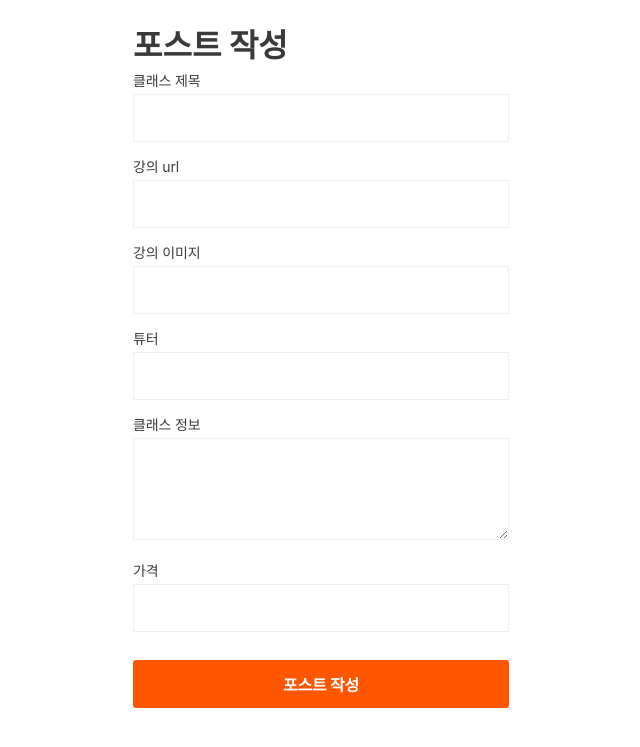
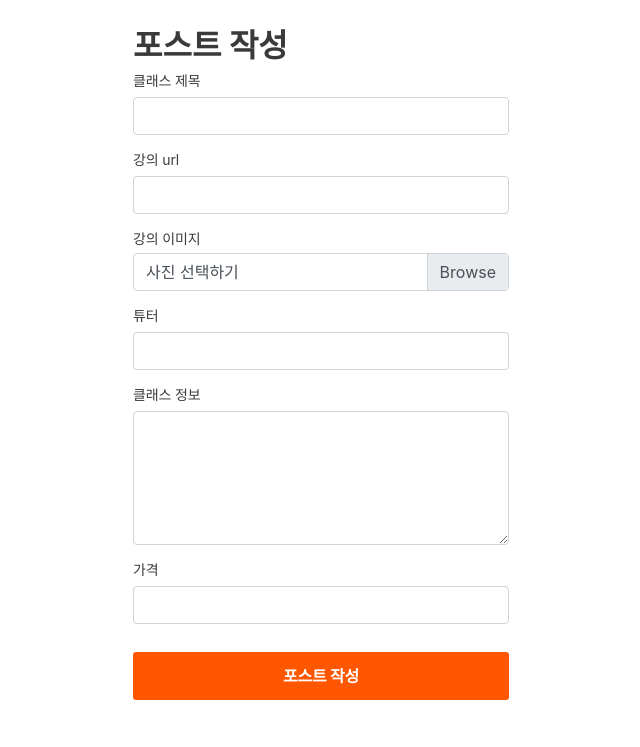
Before and after one commit to Jcurver/team_1_first_project, a Flask app: page /post_write in a window 1280 px wide. Shown: the top 747 px of the page, without its empty margins (319-959 px from the left). Run offline with Flask 2, Linux system fonts and the light colour scheme; some libraries are stand-ins or nearby versions.

Commit message:
이미지 업로드 인풋 파일 타입으로 변경

```diff
--- a/app.py
+++ b/app.py
@@ -39,6 +39,8 @@ def login():
 @app.route('/templates/register.html')
 def register():
     return render_template('register.html')
+
+
 @app.route('/api/register', methods=['POST'])
 def api_register():
     id_receive = request.form['id_give']
@@ -73,7 +75,7 @@ def api_login():
         # exp에는 만료시간을 넣어줍니다. 만료시간이 지나면, 시크릿키로 토큰을 풀 때 만료되었다고 에러가 납니다.
         payload = {
             'id': id_receive,
-            'exp': datetime.utcnow() + timedelta(seconds=5*60)
+            'exp': datetime.utcnow() + timedelta(seconds=5 * 60)
         }
         token = jwt.encode(payload, SECRET_KEY, algorithm='HS256').decode('utf-8')
 
@@ -110,6 +112,7 @@ def api_valid():
         return jsonify({'result': 'fail', 'msg': '로그인 시간이 만료되었습니다.'})
     except jwt.exceptions.DecodeError:
         return jsonify({'result': 'fail', 'msg': '로그인 정보가 존재하지 않습니다.'})
+
 
 # 2ㅡㅡㅡㅡㅡㅡㅡㅡㅡㅡㅡㅡㅡㅡㅡㅡㅡㅡㅡㅡㅡㅡㅡㅡㅡㅡㅡㅡㅡㅡㅡㅡㅡㅡㅡㅡㅡㅡㅡㅡ
 
--- a/templates/post_write.html
+++ b/templates/post_write.html
@@ -7,6 +7,10 @@
     <!-- Required meta tags -->
     <meta charset="utf-8">
     <meta name="viewport" content="width=device-width, initial-scale=1, shrink-to-fit=no">
+
+    <!-- Bootstrap CSS -->
+    <link rel="stylesheet" href="https://maxcdn.bootstrapcdn.com/bootstrap/4.0.0/css/bootstrap.min.css"
+          integrity="sha384-Gn5384xqQ1aoWXA+058RXPxPg6fy4IWvTNh0E263XmFcJlSAwiGgFAW/dAiS6JXm" crossorigin="anonymous">
 
     <!-- Bulma CSS -->
     <link rel="stylesheet" href="https://cdn.jsdelivr.net/npm/bulma@0.9.1/css/bulma.min.css">
@@ -20,6 +24,7 @@
     <!-- JS -->
     <script src="https://ajax.googleapis.com/ajax/libs/jquery/3.4.1/jquery.min.js"></script>
     <script src="https://cdnjs.cloudflare.com/ajax/libs/jquery-cookie/1.4.1/jquery.cookie.js"></script>
+
 
     <style>
         .post_write_wrap_outer {
@@ -60,38 +65,6 @@
             border-radius: 3px;
         }
 
-        .post_write_input {
-            font-size: 14px;
-            font-weight: normal;
-            line-height: 20px;
-            letter-spacing: -0.15px;
-            margin: 0px;
-            border: 1px solid rgb(239, 239, 239);
-            background-color: white;
-            height: 48px;
-            flex: 1 1 auto;
-            width: 100%;
-            color: rgb(26, 26, 26);
-            box-sizing: border-box;
-            padding: 0px 16px;
-        }
-
-        .post_write_textarea {
-            font-size: 14px;
-            font-weight: normal;
-            line-height: 20px;
-            letter-spacing: -0.15px;
-            margin: 0px;
-            border: 1px solid rgb(239, 239, 239);
-            background-color: white;
-            /*height: 48px;*/
-            flex: 1 1 auto;
-            width: 100%;
-            color: rgb(26, 26, 26);
-            box-sizing: border-box;
-            padding: 0px 16px;
-        }
-
         .post_write_button {
             width: 100%;
             margin: 16px 0px;
@@ -114,7 +87,8 @@
         function post() {
             let class_title = $("#class_title_input").val();
             let class_url = $("#class_url_input").val();
-            let class_image = $("#class_image").val();
+            {#let class_image = $("#class_image").val();#}
+            let class_image = $("#file")[0].files[0];
             let class_tutor = $("#class_tutor").val();
             let class_desc = $("#class_desc").val();
             let class_price = $("#class_price").val();
@@ -126,7 +100,7 @@
             console.log("class_desc", class_desc);
             console.log("class_price", class_price);
 
-            $.ajax({
+            {#$.ajax({
                 type: "POST",
                 url: "/api/post/write",
                 data: {
@@ -140,7 +114,7 @@
                 success: function (response) {
                     console.log(response);
                 }
-            })
+            })#}
         }
     </script>
 </head>
@@ -157,28 +131,33 @@
             <div class="post_write_form">
                 <label class="form_group_label">클래스 제목</label>
                 <div class="input_container">
-                    <input class="post_write_input" id="class_title_input">
+                    <input class="form-control" id="class_title_input">
                 </div>
             </div>
             <!-- 강의 url -->
             <div class="post_write_form">
                 <label class="form_group_label">강의 url</label>
                 <div class="input_container">
-                    <input class="post_write_input" id="class_url_input">
+                    <input class="form-control" id="class_url_input">
                 </div>
             </div>
             <!-- 강의 이미지 -->
             <div class="post_write_form">
                 <label class="form_group_label">강의 이미지</label>
-                <div class="input_container">
-                    <input class="post_write_input" id="class_image">
+                <div class="custom-file">
+                    <input type="file" class="custom-file-input" id="file">
+                    <label class="custom-file-label" for="file">사진 선택하기</label>
                 </div>
+                {#                <label class="form_group_label">강의 이미지</label>#}
+                {#                <div class="input_container">#}
+                {#                    <input class="post_write_input" id="class_image" type="file" visibility="hidden">#}
+                {#                </div>#}
             </div>
             <!-- 튜터 -->
             <div class="post_write_form">
                 <label class="form_group_label">튜터</label>
                 <div class="input_container">
-                    <input class="post_write_input" id="class_tutor">
+                    <input class="form-control" id="class_tutor">
                 </div>
             </div>
             <!-- 클래스 정보 -->
@@ -186,14 +165,14 @@
                 <label class="form_group_label">클래스 정보</label>
                 <div class="input_container">
                     <!--                    <input class="post_write_input" id="class_desc">-->
-                    <textarea class="post_write_textarea" id="class_desc" rows="5"></textarea>
+                    <textarea class="form-control" id="class_desc" rows="5"></textarea>
                 </div>
             </div>
             <!-- 가격 -->
             <div class="post_write_form">
                 <label class="form_group_label">가격</label>
                 <div class="input_container">
-                    <input class="post_write_input" id="class_price">
+                    <input class="form-control" id="class_price">
                 </div>
             </div>
         </div>
@@ -203,5 +182,29 @@
         </button>
     </div>
 </div>
+
+<script type="module">
+    // Import the functions you need from the SDKs you need
+    import {initializeApp} from "https://www.gstatic.com/firebasejs/9.6.2/firebase-app.js";
+    import {getAnalytics} from "https://www.gstatic.com/firebasejs/9.6.2/firebase-analytics.js";
+    // TODO: Add SDKs for Firebase products that you want to use
+    // https://firebase.google.com/docs/web/setup#available-libraries
+
+    // Your web app's Firebase configuration
+    // For Firebase JS SDK v7.20.0 and later, measurementId is optional
+    const firebaseConfig = {
+        apiKey: "AIzaSyAa3qmHVfZaCOc0TwIZcoLSejCt15qGPfM",
+        authDomain: "hanghae99-round5-miniproject1.firebaseapp.com",
+        projectId: "hanghae99-round5-miniproject1",
+        storageBucket: "hanghae99-round5-miniproject1.appspot.com",
+        messagingSenderId: "1073154554054",
+        appId: "1:1073154554054:web:6bfdc5607dbfd6e678bfc7",
+        measurementId: "G-ZVNT0X2VDR"
+    };
+
+    // Initialize Firebase
+    const app = initializeApp(firebaseConfig);
+    const analytics = getAnalytics(app);
+</script>
 </body>
 </html>
```
